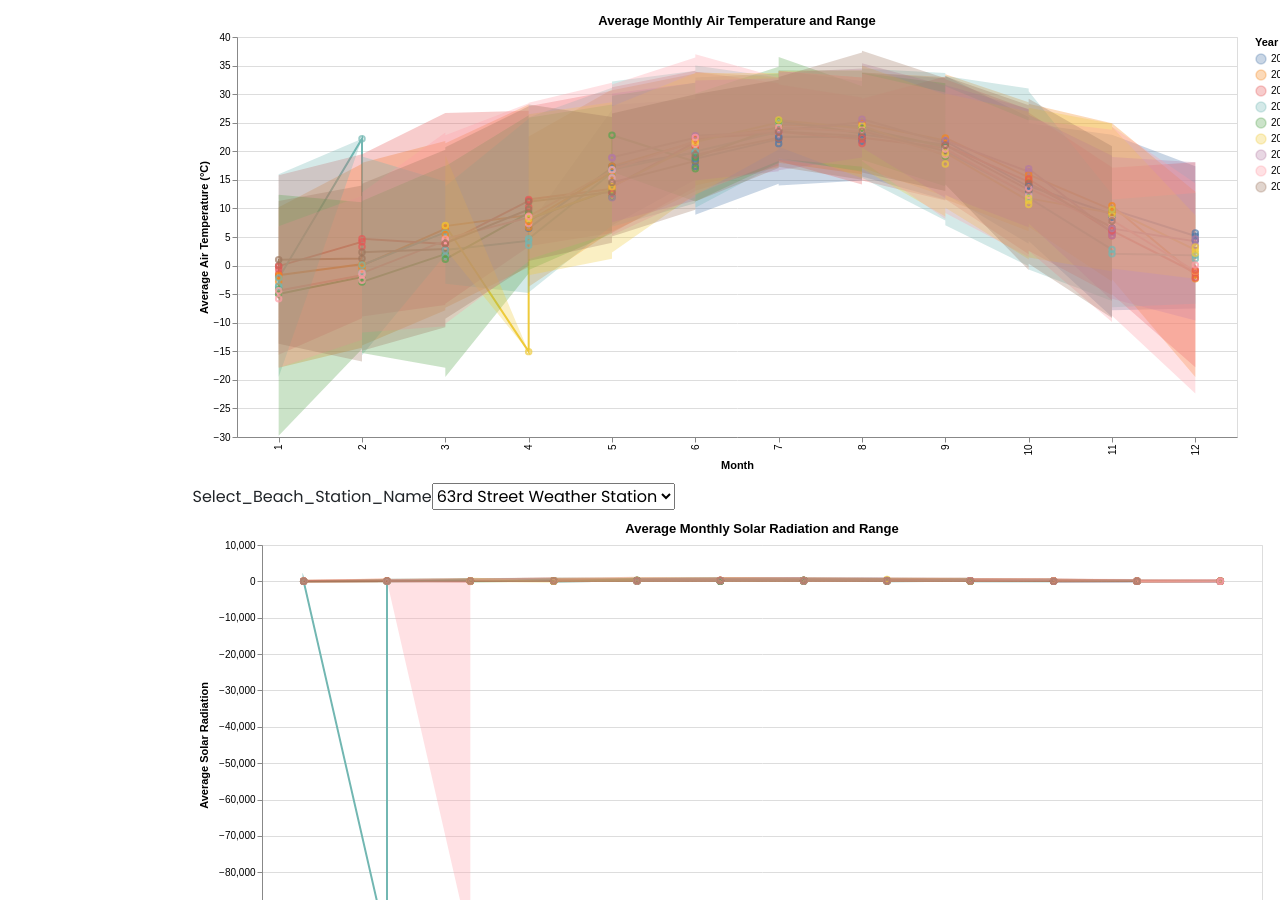
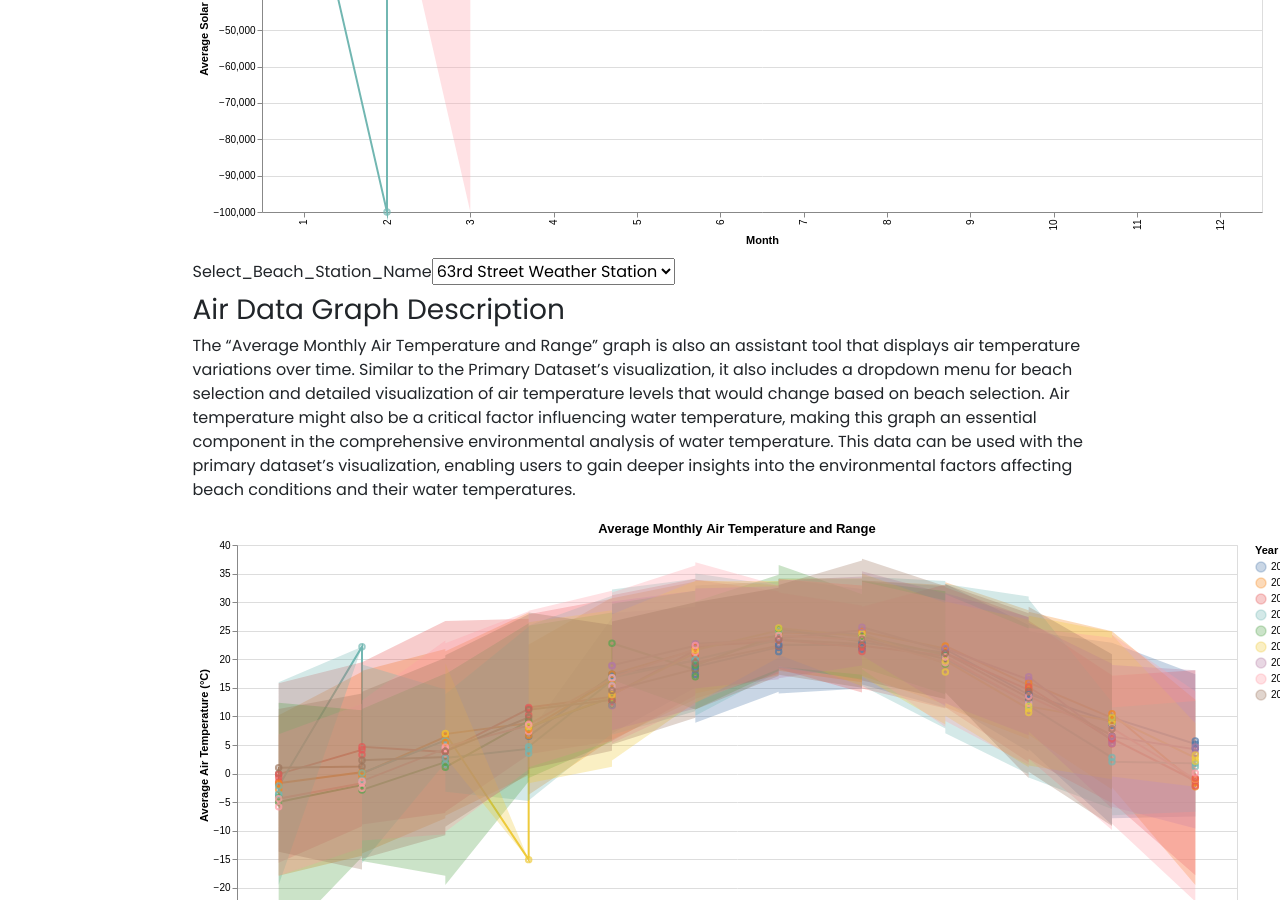
Before and after one commit to nivaGzx/nivaGzx.github.io, a Jekyll site: the page built from _projects/3_Final_Project.md, in a window 1280 px wide and 900 px high, scrolled down 1836 px. Built offline with Jekyll 4.4.1, drawn with Linux system fonts in a browser that asks for light colours; nearby versions of some CDN libraries.

Commit message:
upload template

```diff
--- a/_projects/3_Final_Project.md
+++ b/_projects/3_Final_Project.md
@@ -36,14 +36,14 @@ Two contextual visualization were created by ourselves, here is the [Python note
 
 The "Average Monthly Solar Radiation and Range" graph is an assistant tool that illustrates solar radiation levels over time. This graph has functionality similar to the Primary Dataset's visualization. It also contains a dropdown menu for beach selections and a similar visualization for Solar Radiation level, which is a potentially impactful factor for the water temperature. Users can select a specific beach and observe its solar radiation trends over time, which can be compared with water temperature data from the primary visualization to draw deeper insights into environmental patterns.
 
+<vegachart schema-url="{{ site.baseurl }}/assets/json/chart_with_dropdown_solar.json" style="width: 100%"></vegachart>
+
 ### Air Data Graph Description
 
 The "Average Monthly Air Temperature and Range" graph is also an assistant tool that displays air temperature variations over time. Similar to the Primary Dataset's visualization, it also includes a dropdown menu for beach selection and detailed visualization of air temperature levels that would change based on beach selection. Air temperature might also be a critical factor influencing water temperature, making this graph an essential component in the comprehensive environmental analysis of water temperature. This data can be used with the primary dataset's visualization, enabling users to gain deeper insights into the environmental factors affecting beach conditions and their water temperatures.
 
 <vegachart schema-url="{{ site.baseurl }}/assets/json/chart_with_dropdown_air.json" style="width: 100%"></vegachart>
 
-<vegachart schema-url="{{ site.baseurl }}/assets/json/chart_with_dropdown_solar.json" style="width: 100%"></vegachart>
-
 # Conclusion
 
 In conclusion, by integrating the Beach Water Temperature Trends dataset with the contextual dataset, we provided a multifaceted visualization tool providing insights into environmental conditions at various beaches. By enabling users to visualize and compare data across water temperature, solar radiation, and air temperature, our visualizations offer valuable insights for environmental research, tourism planning, and community engagement.
```
Also changed, not shown: 4 other files.
